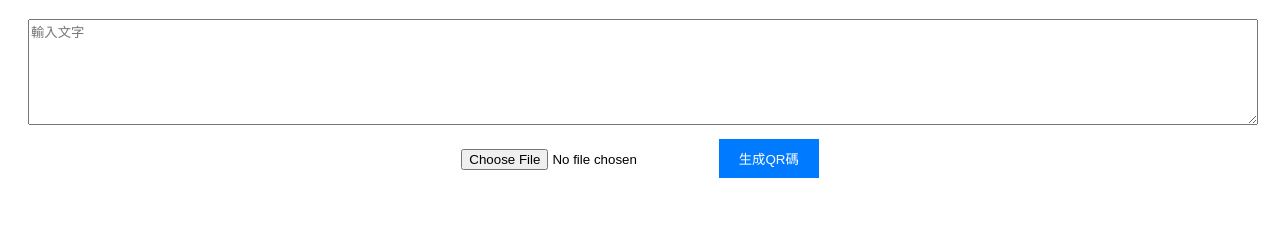
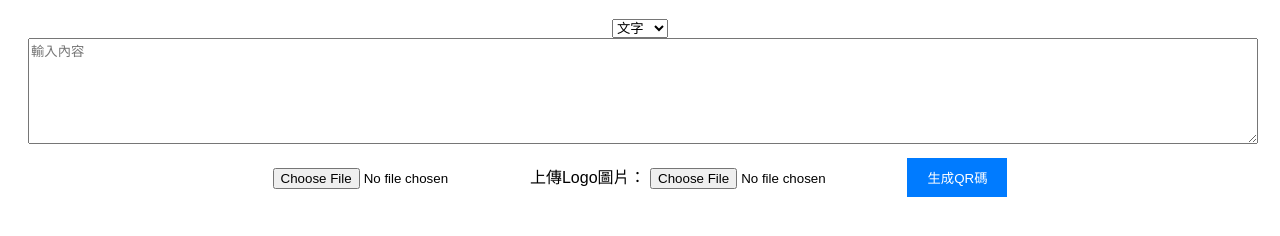
Before and after one commit to i-like-dev/qrcodemaker, a plain HTML site: page index.html in a window 1280 px wide. Shown: the part 98-334 px from the top of the page. Drawn offline with nearby package versions, Linux system fonts and the light colour scheme.

Commit message:
Update index.html

```diff
--- a/index.html
+++ b/index.html
@@ -9,12 +9,23 @@
 <body>
     <div class="container">
         <h1>QR碼生成器</h1>
-        <textarea id="inputText" placeholder="輸入文字"></textarea>
+        <select id="qrType">
+            <option value="text">文字</option>
+            <option value="sms">SMS</option>
+            <option value="email">Email</option>
+            <option value="wifi">Wi-Fi</option>
+            <option value="link">連結</option>
+        </select>
+        <textarea id="inputText" placeholder="輸入內容"></textarea>
         <input type="file" id="imageInput" accept="image/*">
+        <label for="logoInput">上傳Logo圖片：</label>
+        <input type="file" id="logoInput" accept="image/*">
         <button id="generateQR">生成QR碼</button>
         <a id="downloadLink" style="display: none;" download="qrcode.png">下載QR碼</a>
         <div id="qrcode"></div>
     </div>
+    <script src="https://code.jquery.com/jquery-3.6.0.min.js"></script>
+    <script src="https://cdnjs.cloudflare.com/ajax/libs/qrious/4.0.2/qrious.min.js"></script>
     <script src="script.js"></script>
 </body>
 </html>
```
